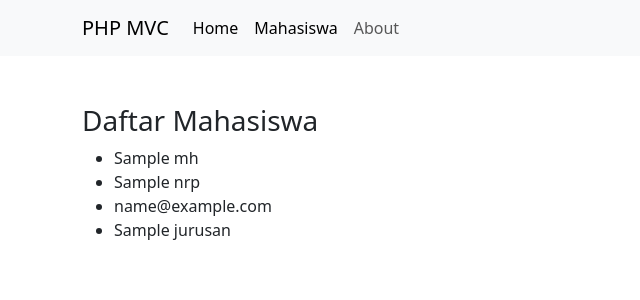
After one commit to EltiRahmawati19/prakweb2021_phpmvc_193040154, a PHP site: the page made by app/views/mahasiswa/index.php in a window 1280 px wide. The commit adds this page. Shown: the top 300 px of the page, without its empty margins (0-640 px from the left). Run offline with PHP 8.4, Linux system fonts and the light colour scheme; the template is opened without the code that fills it: most values are stand-ins (such as "Sample title", 1, 10 or a date in 2020); some libraries are stand-ins or nearby versions.

Commit message:
Membuat database mahasiswa dengan my sql

```diff
--- a/app/controllers/Home.php
+++ b/app/controllers/Home.php
@@ -3,8 +3,9 @@
 class Home extends Controller{
   public function index() {
     $data['judul'] = 'Home';
+    $data['nama'] = $this->model('user_model')->getUser();
     $this->view('templates/header', $data);
-    $this->view('home/index');
+    $this->view('home/index', $data);
     $this->view('templates/footer');
   }
 }
--- a/app/core/Controller.php
+++ b/app/core/Controller.php
@@ -4,4 +4,9 @@ class Controller {
   public function view($view, $data = []) {
       require_once '../app/views/' . $view . '.php';
   }
+
+  public function model($model) {
+    require_once '../app/models/' . $model . '.php';
+    return new $model;
+  }
 }
--- a/app/views/home/index.php
+++ b/app/views/home/index.php
@@ -2,7 +2,7 @@
 
  <div class="jumbotron mt-5">
   <h1 class="display-4">Selamat Datang di Website saya</h1>
-  <p class="lead">This is a simple hero unit, a simple jumbotron-style component for calling extra attention to featured content or information.</p>
+  <p class="lead">Halo, nama saya <?= $data['nama']; ?></p>
   <hr class="my-4">
   <p>It uses utility classes for typography and spacing to space content out within the larger container.</p>
   <a class="btn btn-primary btn-lg" href="#" role="button">Learn more</a>
--- /dev/null
+++ b/app/views/mahasiswa/index.php
@@ -0,0 +1,15 @@
+<div class="container mt-5">
+  <div class="row">
+    <div class="col-6">
+      <h3>Daftar Mahasiswa</h3>
+          <?php foreach( $data['mhs'] as $mhs ) : ?>
+             <ul>
+                <li><?= $mhs['nama']; ?></li>
+                <li><?= $mhs['nrp']; ?></li>
+                <li><?= $mhs['email']; ?></li>
+                <li><?= $mhs['jurusan']; ?></li>
+             </ul>
+            <?php endforeach; ?>
+    </div>
+  </div>
+</div>
--- a/app/views/templates/header.php
+++ b/app/views/templates/header.php
@@ -16,6 +16,7 @@
     <div class="collapse navbar-collapse" id="navbarNavAltMarkup">
       <div class="navbar-nav">
         <a class="nav-link active" aria-current="page" href="<?= BASEURL; ?>">Home</a>
+        <a class="nav-link active" aria-current="page" href="<?= BASEURL; ?>/mahasiswa">Mahasiswa</a>
         <a class="nav-link" href="<?= BASEURL; ?>/about">About</a>
       </div>
     </div>
```
Also changed, not shown: app/controllers/Mahasiswa.php (added, +11 -0 lines), app/models/Mahasiswa_model.php (added, +47 -0 lines), app/models/user_model.php (added, +9 -0 lines).
